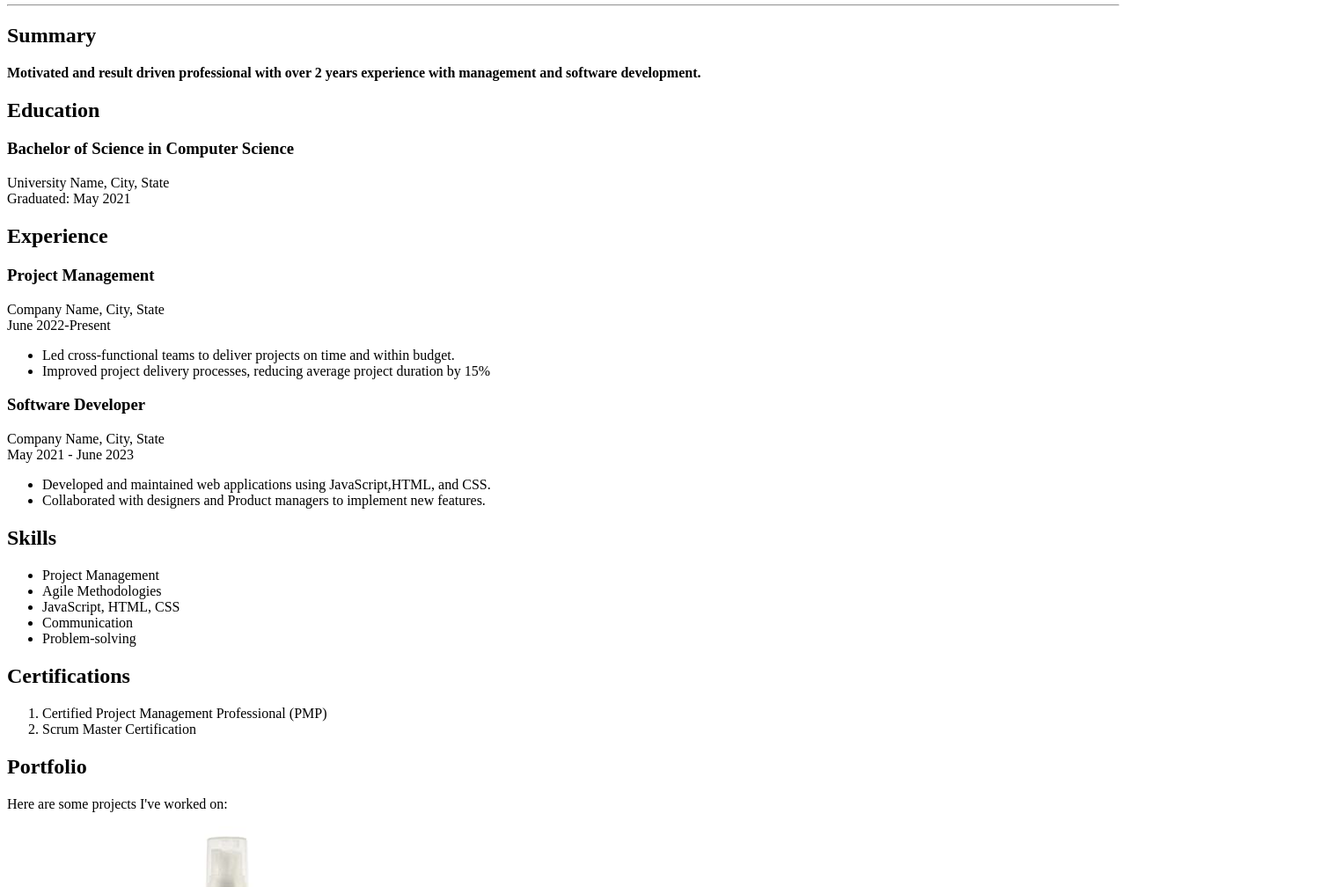
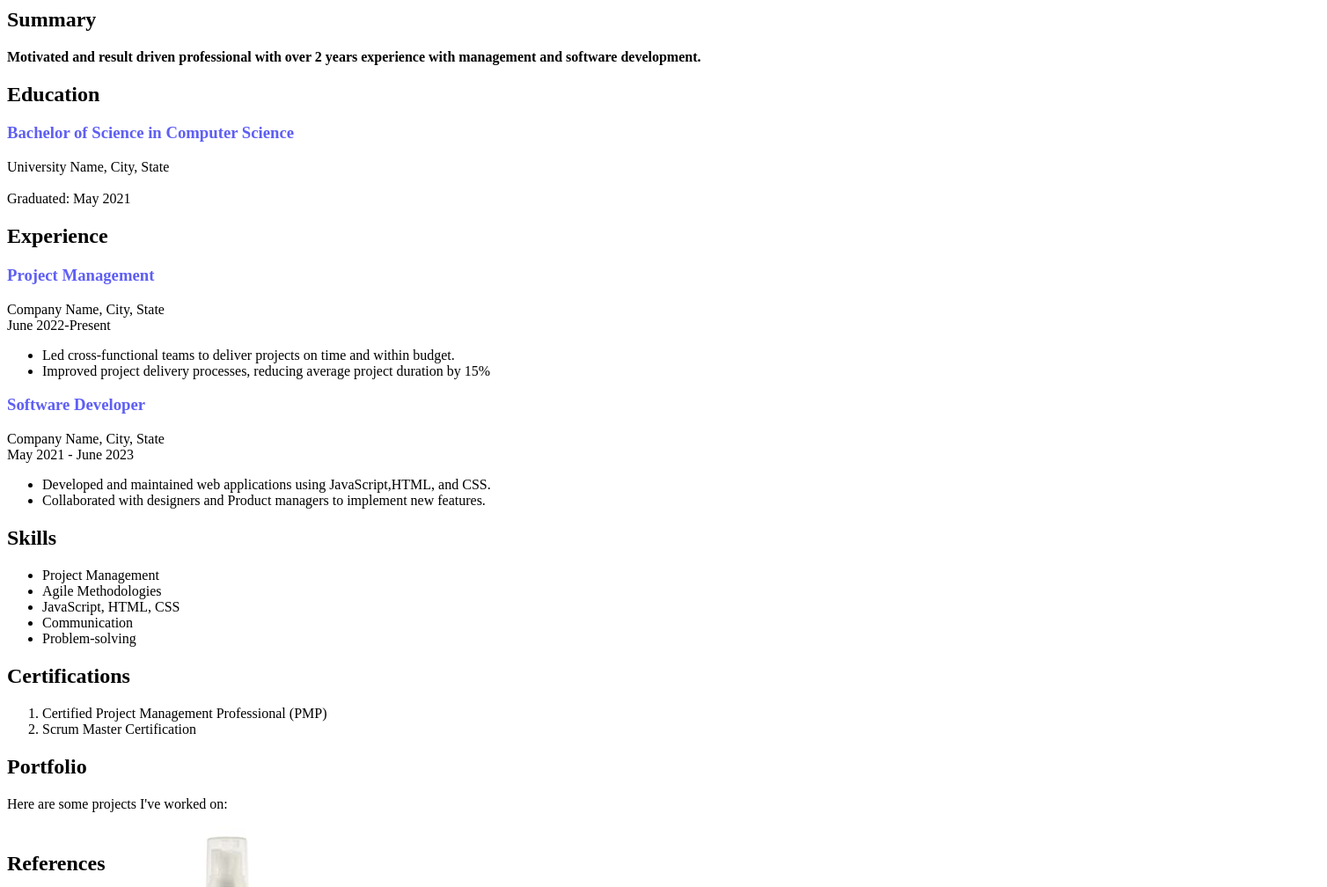
Before and after one commit to abigailawuni0/T4G_CV, a plain HTML site: page index.html in a window 1280 px wide. Shown: the part 262-1270 px from the top of the page at 88% size, 1508 px wide, since content can reach past the window. Drawn offline with Linux system fonts and the light colour scheme.

Commit message:
Added styles

```diff
--- a/index.html
+++ b/index.html
@@ -14,11 +14,10 @@
      <div><h1 class="abigail"><b>Abigail Awuni</b></h1>
      <div><h2><b>Contact Information</b></h2>
      <p>Email: abigailawuni0@gmail.com <br>
+        <br>
        Phone: 0541705208 <br>
+       <br>
        Location: Accra, Ghana <br>
-       <br>
-       <br>
-       <br>
     </p>
     </div>
     </div>
@@ -30,6 +29,7 @@
         <h2><b>Education</b></h2>
         <h3 class="bachelor">Bachelor of Science in Computer Science</h3>
         <p>University Name, City, State <br>
+            <br>
            Graduated: May 2021</p>
          <h2><b>Experience</b></h2>
          <h3 class="project">Project Management</h3>
@@ -67,13 +67,17 @@
         </p>
         <h2><b>Portfolio</b></h2>
         <p>Here are some projects I've worked on: <br>
-        <div class="3images">
+        <div class="threeimages">
         <div><img src="images/kids.jpg" alt="image"></div>
         <div><img src="images/gold.webp" alt="image"></div>
-        <div><img src="images/blak g.jpg" alt="image"></div>
         </div>
+    </section>
+    <footer>
+        <h2>References</h2>
+        <p>Available upon request
+            <button>Contact Me</button>
         </p>
-    </section>
+    </footer>
 
 </body>
 </html>
--- a/scr/style.css
+++ b/scr/style.css
@@ -3,3 +3,7 @@
 border-radius: 48%;
 height: 220px;}
 .logoandtext{display: flex;}
+.bachelor{color: rgb(95, 95, 244);}
+.project{color: rgb(95, 95, 244) ;}
+.software{color: rgb(95, 95, 244)}
+.threeimages{width: 100px;height: 10px;}
```
